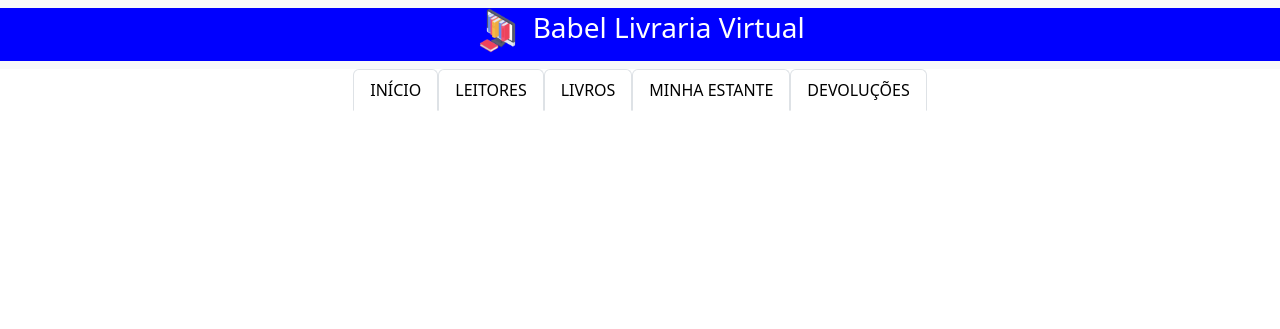
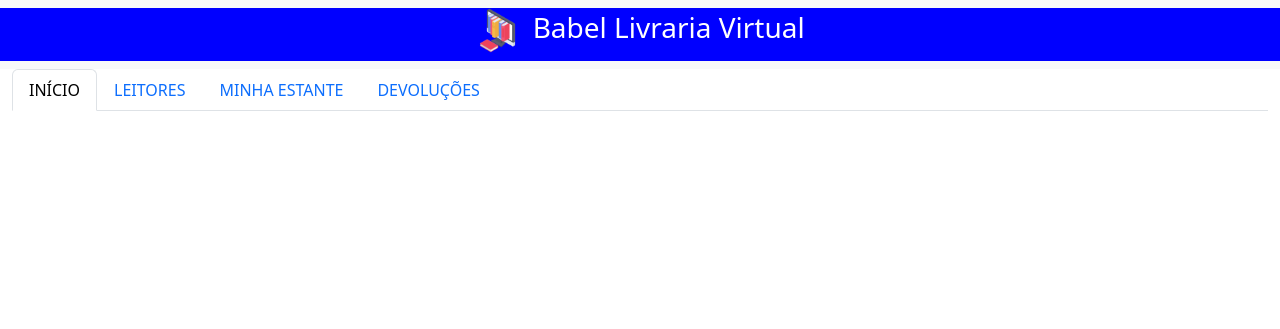
Before and after one commit to devmicaell/bliv, a Django app: page /home in a window 1280 px wide. Shown: the top 329 px of the page. Run offline with Django 5.2, Linux system fonts and the light colour scheme.

Commit message:
homepage completed
Added style for homepage

```diff
--- a/bliv_portal/bliv_app/templates/index.html
+++ b/bliv_portal/bliv_app/templates/index.html
@@ -21,42 +21,19 @@
             </div>
         </nav>
 
-        <div class="container-fluid d-flex justify-content-center align-items-center">
+        <div class="container-fluid justify-content-center align-items-center">
             <ul class="nav nav-tabs">
                 <li class="nav-item">
-                    {% if current_tab == 'home'%}
-                        <a class="nav-link active" aria-current="page" href="/home">INÍCIO</a>
-                    {% else %}
-                        <a class="nav-link active" aria-current="page" href="/home">INÍCIO</a>
-                    {% endif %}
+                    <a class="nav-link active" aria-current="page" href="#">INÍCIO</a>
                 </li>
                 <li class="nav-item">
-                    {% if current_tab == 'leitores'%}
-                        <a class="nav-link active" aria-current="page" href="/leitores">LEITORES</a>
-                    {% else %}
-                        <a class="nav-link active" aria-current="page" href="/leitores">LEITORES</a>
-                    {% endif %}
+                    <a class="nav-link" href="#">LEITORES</a>
                 </li>
                 <li class="nav-item">
-                    {% if current_tab == 'livros'%}
-                        <a class="nav-link active" aria-current="page" href="/livros">LIVROS</a>
-                    {% else %}
-                        <a class="nav-link active" aria-current="page" href="/livros">LIVROS</a>
-                    {% endif %}
+                    <a class="nav-link" href="#">MINHA ESTANTE</a>
                 </li>
                 <li class="nav-item">
-                    {% if current_tab == 'minha_estante'%}
-                        <a class="nav-link active" aria-current="page" href="/minha_estante">MINHA ESTANTE</a>
-                    {% else %}
-                        <a class="nav-link active" aria-current="page" href="/minha_estante">MINHA ESTANTE</a>
-                    {% endif %}
-                </li>
-                <li class="nav-item">
-                    {% if current_tab == 'devolucoes'%}
-                        <a class="nav-link active" aria-current="page" href="/devolucoes">DEVOLUÇÕES</a>
-                    {% else %}
-                        <a class="nav-link active" aria-current="page" href="/devolucoes">DEVOLUÇÕES</a>
-                    {% endif %}
+                    <a class="nav-link">DEVOLUÇÕES</a>
                 </li>
             </ul>
         </div>
```
